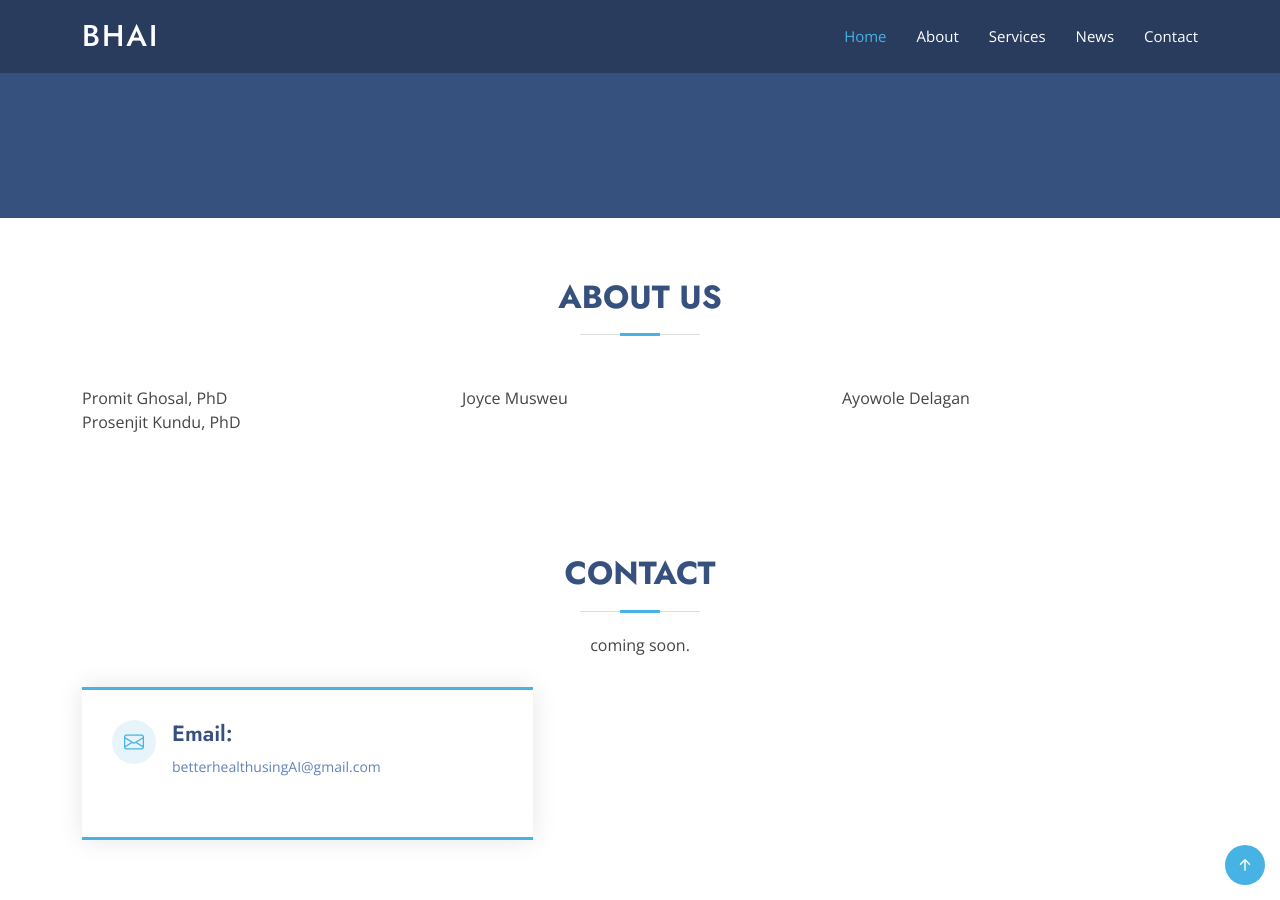
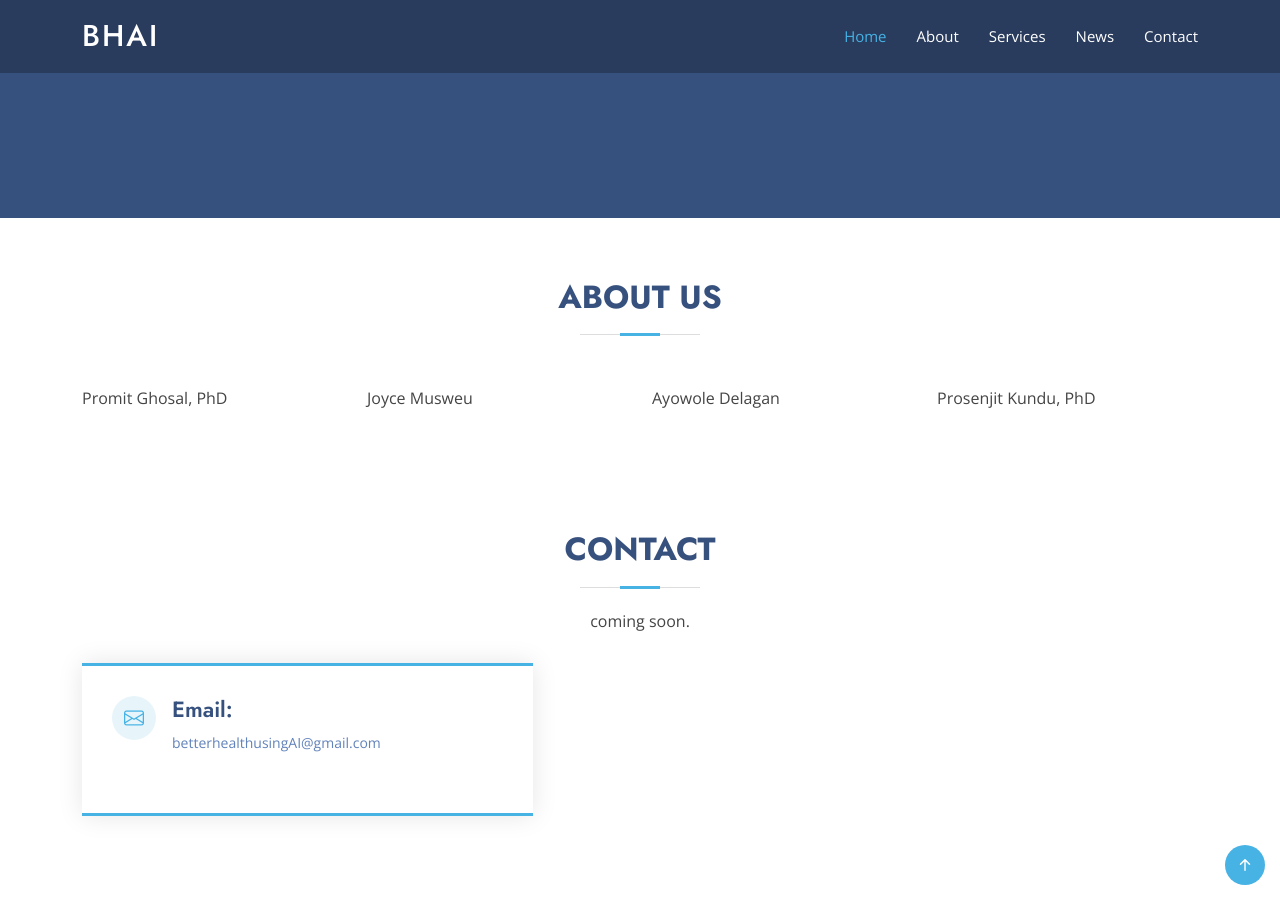
Before and after one commit to betterhealthusingAI/betterhealthusingAI.github.io, a Jekyll site: the page built from index.html, in a window 1280 px wide and 900 px high, scrolled down 502 px. Built offline with Jekyll 4.4.1, drawn with Linux system fonts in a browser that asks for light colours.

Commit message:
Update design_one.html

```diff
--- a/_layouts/design_one.html
+++ b/_layouts/design_one.html
@@ -91,10 +91,10 @@
         </div>
 
         <div class="row content">
-          <div class="col-sm-4"> Promit Ghosal, PhD </div>
-          <div class="col-sm-4"> Joyce Musweu </div>
-          <div class="col-sm-4"> Ayowole Delagan </div>
-          <div class="col-sm-4"> Prosenjit Kundu, PhD </div>
+          <div class="col-lg-3"> Promit Ghosal, PhD </div>
+          <div class="col-lg-3"> Joyce Musweu </div>
+          <div class="col-lg-3"> Ayowole Delagan </div>
+          <div class="col-lg-3"> Prosenjit Kundu, PhD </div>
         </div>
 
       </div>
```
